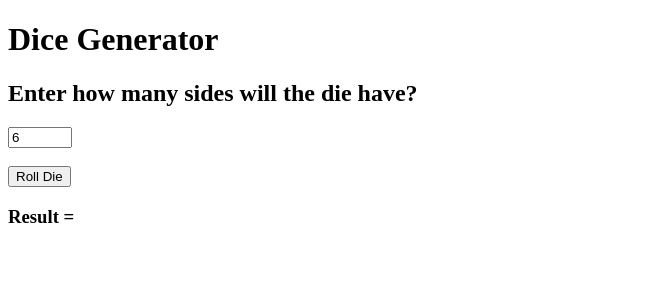
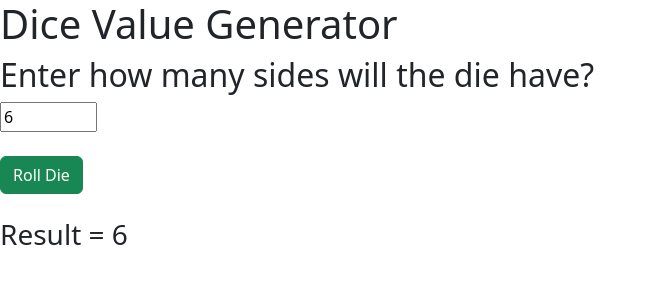
Before and after one commit to Dave-Palmer/Dice-Generator, a plain HTML site: page index.html in a window 1280 px wide. Both pictures are taken after a click on the button "Roll Die". Shown: the whole page, without its empty margins (0-657 px from the left). Drawn offline with nearby package versions, Linux system fonts and the light colour scheme.

Commit message:
added roll die function in js

```diff
--- a/index.html
+++ b/index.html
@@ -4,17 +4,25 @@
     <meta charset="UTF-8">
     <meta http-equiv="X-UA-Compatible" content="IE=edge">
     <meta name="viewport" content="width=device-width, initial-scale=1.0">
-    <title>Dice generator</title>
+    <link href="https://cdn.jsdelivr.net/npm/bootstrap@5.3.0-alpha1/dist/css/bootstrap.min.css" rel="stylesheet" integrity="sha384-GLhlTQ8iRABdZLl6O3oVMWSktQOp6b7In1Zl3/Jr59b6EGGoI1aFkw7cmDA6j6gD" crossorigin="anonymous">
+
+    <title>Diceconst selector = function (select) {
+        document.querySelector(`"${select}"`)
+    } generator</title>
 </head>
 <body>
-    <h1>Dice Generator</h1>
+    <h1>Dice Value Generator</h1>
     <h2>Enter how many sides will the die have?</h2>
     <input type="number" id="diesides" min="1" max="100" value="6">
     <br>
     <br>
-    <button id="rolldie">Roll Die</button>
+    <button id="rolldie" class="btn btn-success">Roll Die</button>
     <br>
-    <h3>Result = <span id="die1"></span></h3>
+    <br>
+    <div>
+        <h3>Result = <span id="die1"></span></h3>
+    </div>
+    <script src="script.js"></script>
+</body>
 
-</body>
 </html>
--- /dev/null
+++ b/script.js
@@ -0,0 +1,21 @@
+
+const button = document.querySelector("#rolldie")
+const result = document.querySelector("#die1")
+
+const roll = (num) => {
+    return Math.floor(Math.random() * num) + 1
+}
+
+button.addEventListener("click", function () {
+    let dieValue = document.querySelector("#diesides").value
+    die1.innerHTML = roll(dieValue)
+})
+
+
+// function test
+let testValue = 6
+let functionTest = roll(testValue)
+console.log(functionTest)
+if (functionTest > testValue || functionTest < 1) {
+    throw Error('Nope, this is not a good function')
+}
```
